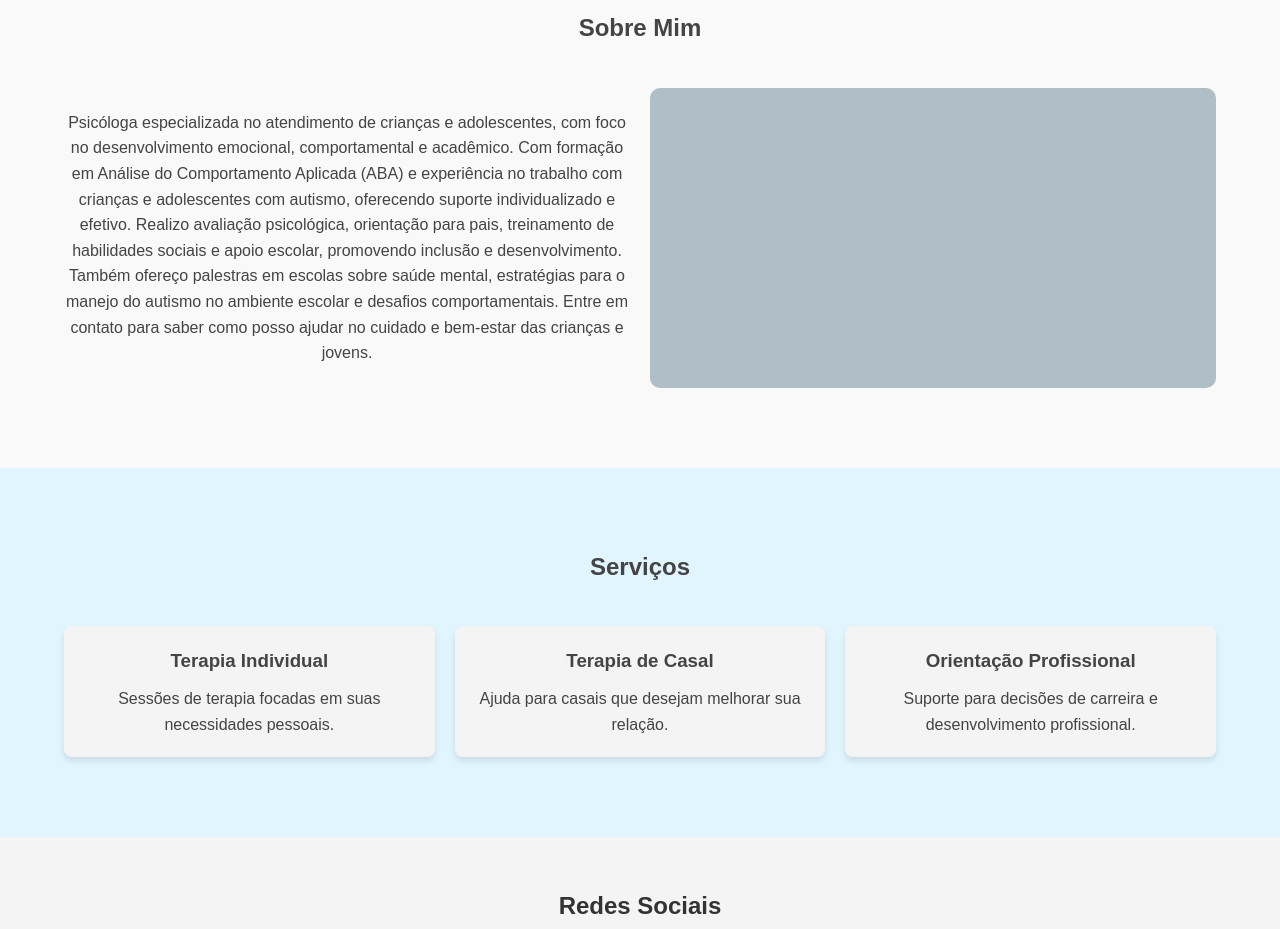
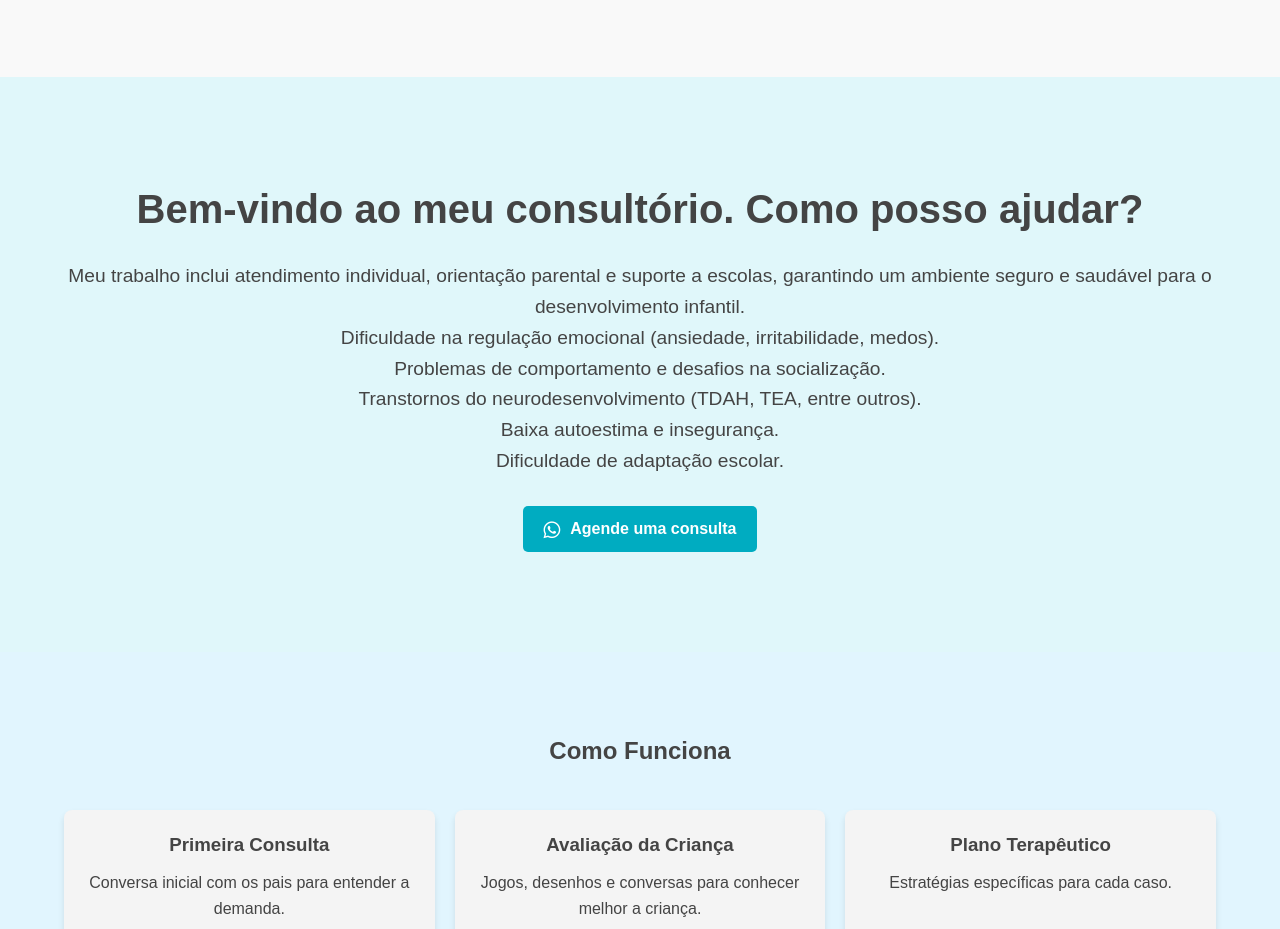
Before and after one commit to marciomorando1/LandingPage, a plain HTML site: page index.html in a window 1280 px wide. Shown: the part 716-1645 px from the top of the page. Drawn offline with Linux system fonts and the light colour scheme.

```diff
--- a/index.html
+++ b/index.html
@@ -26,14 +26,6 @@
         </div>
     </header>
 
-    <section id="hero">
-        <div class="container">
-            <h2>Bem-vindo ao meu consultório</h2>
-            <p>Ofereço suporte psicológico para ajudar você a superar desafios e alcançar o bem-estar emocional. Atendimento Online e Presencial.</p>
-            <a href="https://wa.me/5549933801939" class="btn" target="_blank"> <i class="fab fa-whatsapp"></i> Agende uma consulta</a>
-        </div>
-    </section>
-
     <section id="sobre">
         <div class="container">
             <h2>Sobre Mim</h2>
@@ -49,21 +41,38 @@
         </div>
     </section>
 
+    <section id="hero">
+        <div class="container">
+            <h2>Bem-vindo ao meu consultório. Como posso ajudar?</h2>
+            <p>Meu trabalho inclui atendimento individual, orientação parental e suporte a escolas, garantindo um ambiente seguro e saudável para o desenvolvimento infantil. <br>
+            Dificuldade na regulação emocional (ansiedade, irritabilidade, medos). <br>
+            Problemas de comportamento e desafios na socialização. <br>
+            Transtornos do neurodesenvolvimento (TDAH, TEA, entre outros). <br>
+            Baixa autoestima e insegurança. <br>
+            Dificuldade de adaptação escolar.</p>
+            <a href="https://wa.me/5549933801939" class="btn" target="_blank"> <i class="fab fa-whatsapp"></i> Agende uma consulta</a>
+        </div>
+    </section>
+
     <section id="servicos">
         <div class="container">
-            <h2>Serviços</h2>
+            <h2>Como Funciona</h2>
             <div class="servicos-grid">
                 <div class="servico">
-                    <h3>Terapia Individual</h3>
-                    <p>Sessões de terapia focadas em suas necessidades pessoais.</p>
+                    <h3>Primeira Consulta</h3>
+                    <p>Conversa inicial com os pais para entender a demanda.</p>
                 </div>
                 <div class="servico">
-                    <h3>Terapia de Casal</h3>
-                    <p>Ajuda para casais que desejam melhorar sua relação.</p>
+                    <h3>Avaliação da Criança</h3>
+                    <p>Jogos, desenhos e conversas para conhecer melhor a criança.</p>
                 </div>
                 <div class="servico">
-                    <h3>Orientação Profissional</h3>
-                    <p>Suporte para decisões de carreira e desenvolvimento profissional.</p>
+                    <h3>Plano Terapêutico</h3>
+                    <p>Estratégias específicas para cada caso.</p>
+                </div>
+                <div class="servico">
+                    <h3>Acompanhamento e Orientação Parental</h3>
+                    <p>Envolvimento da família no processo.</p>
                 </div>
             </div>
         </div>
```
